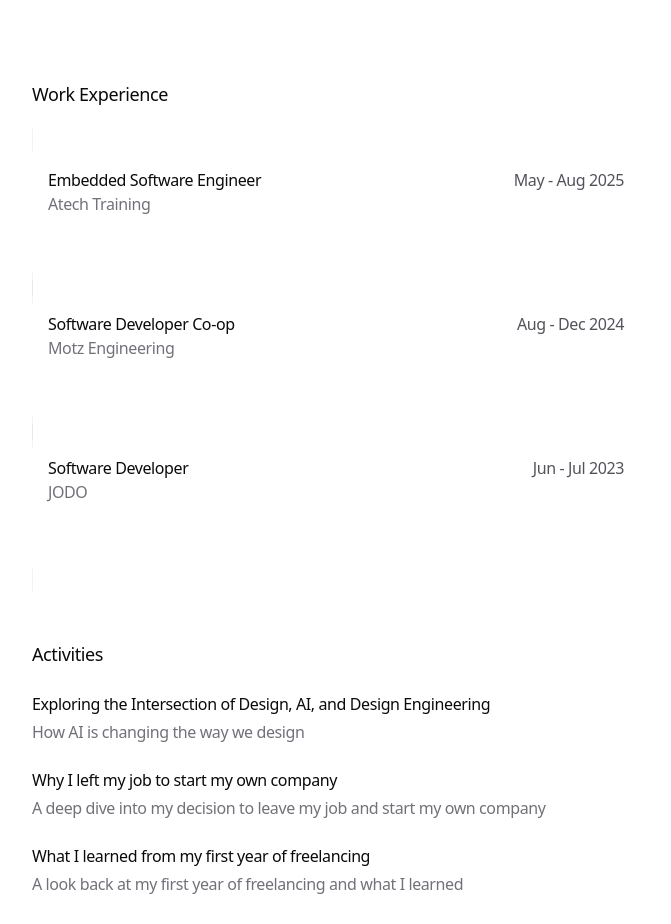
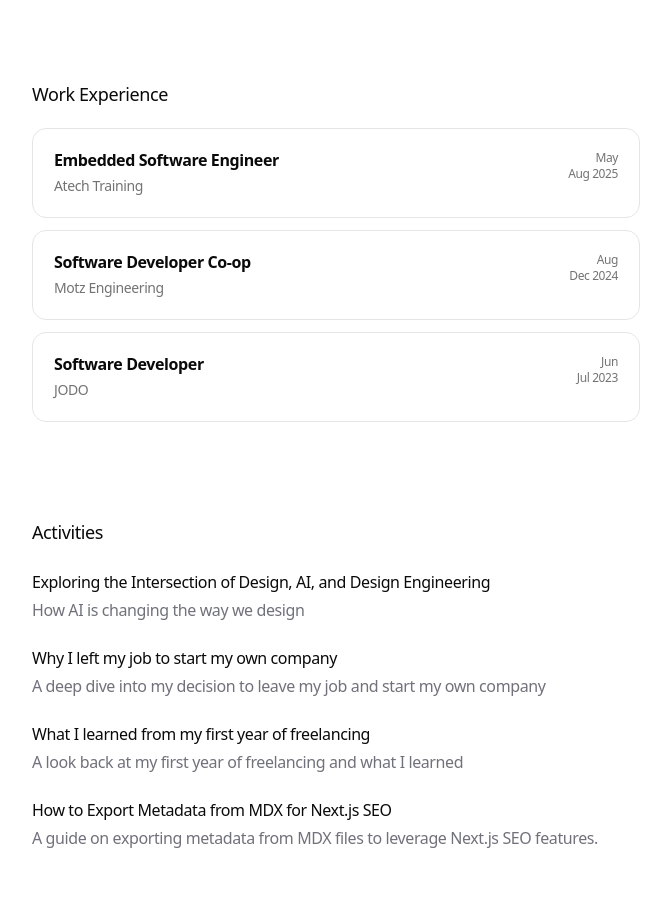
Before and after one commit to kee5625/portfolio, a Next.js app: page / in a window 1280 px wide. Shown: the part 3020-3944 px from the top of the page, without its empty margins (304-975 px from the left). Built offline with nearby package versions, Linux system fonts and the light colour scheme.

Commit message:
fixed ui for work experience

```diff
--- a/components/work-experience.tsx
+++ b/components/work-experience.tsx
@@ -4,7 +4,7 @@ import { Spotlight } from "@/components/ui/spotlight"
 
 export function WorkExperienceModals() {
   return (
-    <div className="grid gap-4">
+    <div className="flex flex-col space-y-3">
       {WORK_EXPERIENCE.map((job) => (
         <ModalButton
           key={job.id}
@@ -18,26 +18,30 @@ export function WorkExperienceModals() {
           jobStart={job.start}
           jobEnd={job.end}
         >
-          <a
-            className="relative overflow-hidden rounded-2xl bg-zinc-300/30 p-[1px] dark:bg-zinc-600/30"
-            rel="noopener noreferrer"
+          <div
+            className="relative overflow-hidden rounded-xl border border-border bg-card p-[1px] transition-all hover:border-primary/50 hover:shadow-lg"
           >
             <Spotlight
-              className="from-zinc-900 via-zinc-800 to-zinc-700 blur-2xl dark:from-zinc-100 dark:via-zinc-200 dark:to-zinc-50"
-              size={64}
+              className="from-primary/20 via-primary/10 to-transparent blur-2xl"
+              size={96}
             />
-            <div className="relative h-full w-full rounded-[15px] bg-white p-4 dark:bg-zinc-950">
-              <div className="relative flex w-full flex-row justify-between">
-                <div>
-                  <h4 className="font-normal dark:text-zinc-100">{job.title}</h4>
-                  <p className="text-zinc-500 dark:text-zinc-400">{job.company}</p>
+            <div className="relative h-full w-full rounded-[11px] bg-card p-5">
+              <div className="relative flex w-full flex-row items-start justify-between gap-4">
+                <div className="flex-1 space-y-1.5">
+                  <h4 className="font-semibold text-foreground leading-tight">{job.title}</h4>
+                  <p className="text-sm text-muted-foreground font-medium">{job.company}</p>
                 </div>
-                <p className="text-zinc-600 dark:text-zinc-400">
-                  {job.start} - {job.end}
-                </p>
+                <div className="shrink-0 text-right">
+                  <p className="text-xs text-muted-foreground whitespace-nowrap">
+                    {job.start}
+                  </p>
+                  <p className="text-xs text-muted-foreground whitespace-nowrap">
+                    {job.end}
+                  </p>
+                </div>
               </div>
             </div>
-          </a>
+          </div>
         </ModalButton>
       ))}
     </div>
```
